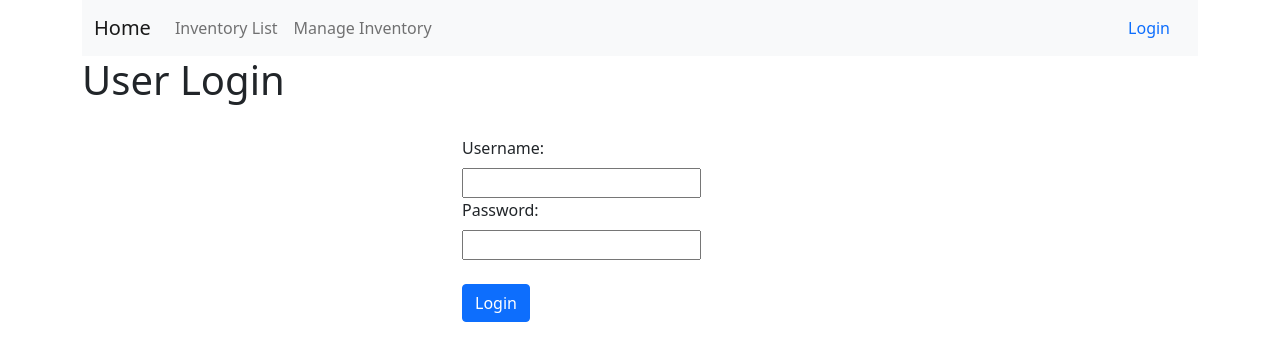
After one commit to shoaibsaikat/Django-Office-Management, a Django app: page /user/signin/ in a window 1280 px wide. The commit adds this page. Shown: the top 361 px of the page. Run offline with Django 3.2, Linux system fonts and the light colour scheme; some libraries are stand-ins or nearby versions.

Commit message:
user sign in/out added

```diff
--- /dev/null
+++ b/accounts/forms.py
@@ -0,0 +1,7 @@
+from django import forms
+from django.contrib.auth.models import User
+
+class SigninForm(forms.ModelForm):
+    class Meta:
+        model = User
+        fields = ['username', 'password']
--- /dev/null
+++ b/accounts/templates/accounts/signin.html
@@ -0,0 +1,34 @@
+{% extends "base.html" %}
+
+{% block body_block %}
+<h1 class="color-changer">User Login</h1>
+<br>
+
+<form method="POST">
+    {% csrf_token %}
+    <div class="row">
+        <div class="col-lg-4"></div>
+        <div class="col-lg-4">
+            <label for="username" class="form-label">Username:</label><br>
+            <input id="username" name="username" type="text" class="from-control">
+        </div>
+        <div class="col-lg-4"></div>
+    </div>
+    <div class="row">
+        <div class="col-lg-4"></div>
+        <div class="col-lg-4">
+            <label for="password" class="form-label">Password:</label><br>
+            <input id="password" name="password" type="password" class="from-control">
+        </div>
+        <div class="col-lg-4"></div>
+    </div>
+    <br>
+    <div class="row">
+        <div class="col-lg-4"></div>
+        <div class="col-lg-4">
+            <button type="submit" class="btn btn-primary">Login</button>
+        </div>
+        <div class="col-lg-4"></div>
+    </div>
+</form>
+{% endblock body_block %}
--- a/accounts/urls.py
+++ b/accounts/urls.py
@@ -1,11 +1,9 @@
-from django.contrib import admin
 from django.urls import path, include
-from django.contrib.auth import views
-
-# from . import views
+from . import views
 
 app_name = 'accounts'
 
 urlpatterns = [
-    # path('signup/', views.UserSignUpView.as_view(), name='signup'),
+    path('signin/', views.signin, name='signin'),
+    path('signout/', views.signout, name='signout'),
 ]
--- a/accounts/views.py
+++ b/accounts/views.py
@@ -1,3 +1,19 @@
-from django.shortcuts import render
+from django.shortcuts import get_object_or_404, render, redirect
+from django.contrib.auth import authenticate, logout
+from . import forms
 
-# Create your views here.
+def signin(request):
+    if request.method == 'POST':
+        user = authenticate(request, username=request.POST['username'], password=request.POST['password'])
+        if user is not None:
+            return redirect('index')
+        else:
+            form = forms.SigninForm()
+    else:
+        form = forms.SigninForm()
+
+    return render(request, 'accounts/signin.html', {'form': form})
+
+def signout(request):
+    logout(request)
+    return redirect('index')
--- a/inventory_management/urls.py
+++ b/inventory_management/urls.py
@@ -15,9 +15,12 @@ Including another URLconf
 """
 from django.contrib import admin
 from django.urls import path
+from django.urls.conf import include
 
 from . import views
 
 urlpatterns = [
     path('', views.IndexPage, name='index'),
+    path('admin/', admin.site.urls),
+    path('user/', include('accounts.urls')),
 ]
--- a/templates/base.html
+++ b/templates/base.html
@@ -22,12 +22,19 @@
               <div class="collapse navbar-collapse" id="navbarSupportedContent">
                 <ul class="navbar-nav me-auto mb-2 mb-lg-0">
                   <li class="nav-item active">
-                    <a class="nav-link" href="#">Dummy 1</a>
+                    <a class="nav-link" href="#">Inventory List</a>
                   </li>
                   <li class="nav-item">
-                    <a class="nav-link" href="#">Dummy 2</a>
+                    <a class="nav-link" href="#">Manage Inventory</a>
                   </li>
                 </ul>
+                <form class="d-flex">
+                  {% if user.is_authenticated %}
+                    <a class="nav-link" href="{% url 'accounts:signout' %}">Logout</a>
+                  {% else %}
+                    <a class="nav-link" href="{% url 'accounts:signin' %}">Login</a>
+                  {% endif %}
+                </form>
               </div>
             </div>
         </nav>
```
